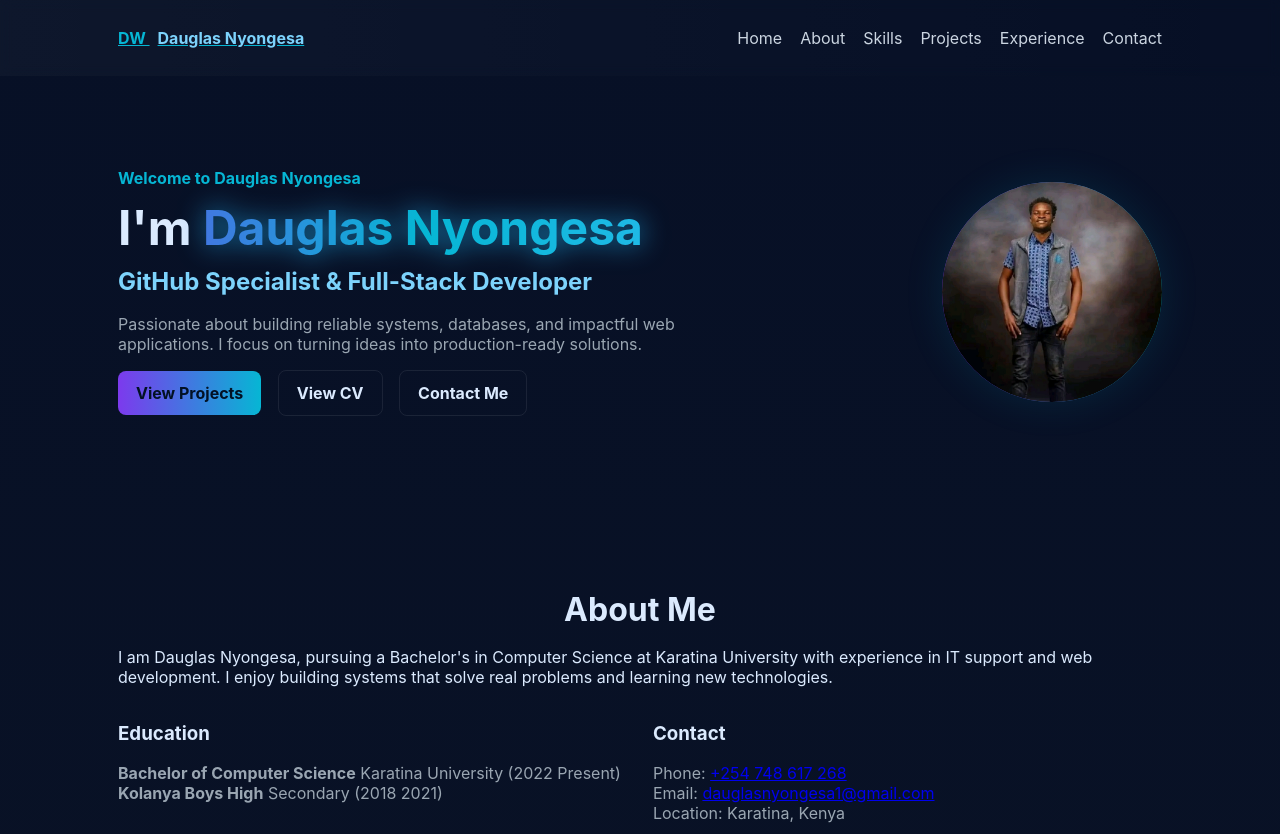
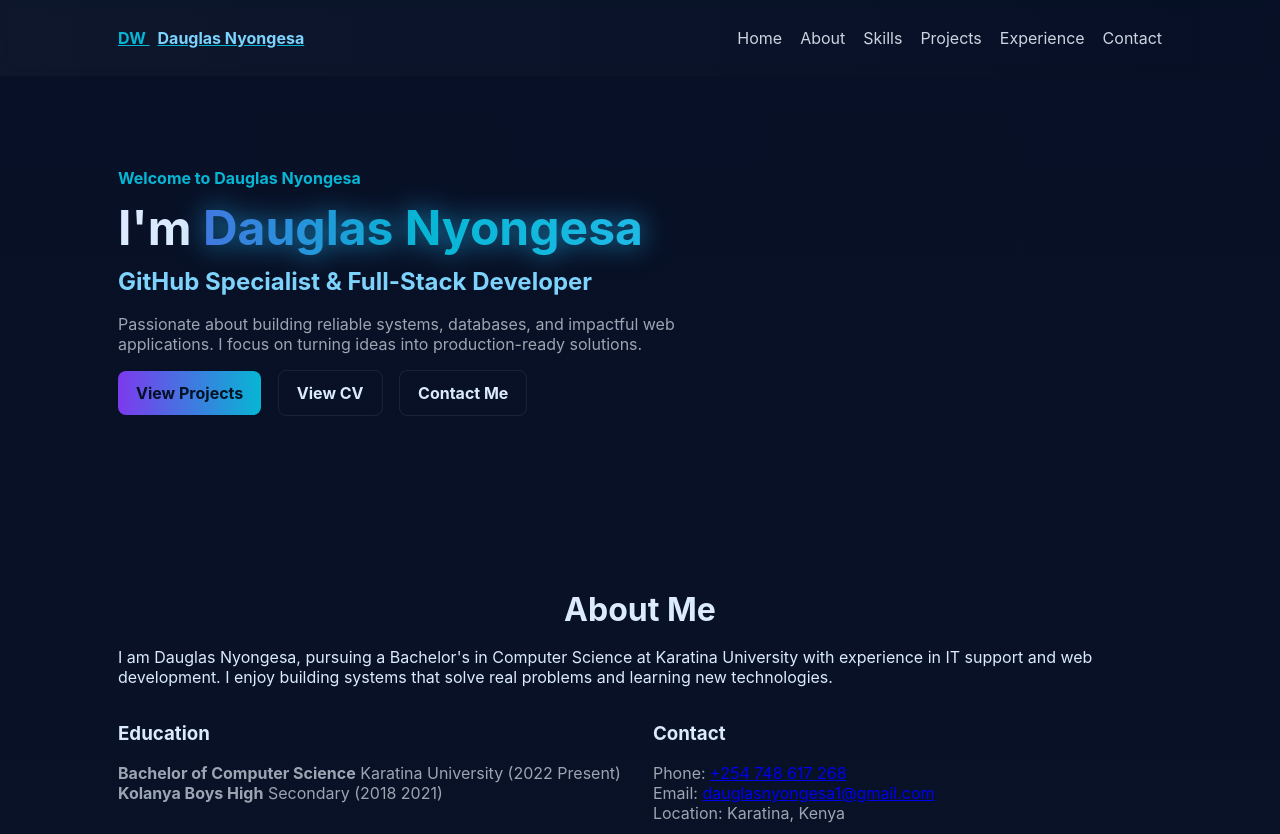
Before and after one commit to Dag-hub28/Portfolio, a website: page index.html in a window 1280 px wide. Shown: the top 834 px of the page. Drawn offline with Linux system fonts and the light colour scheme.

Commit message:
Remove profile picture from portfolio

```diff
--- a/index.html
+++ b/index.html
@@ -43,11 +43,6 @@
             <a class="btn primary" href="#projects">View Projects</a>
             <a class="btn outline" href="https://docs.google.com/document/d/1TM2q87HBwQGqdKLc7llJdO_J6_ah75qD/edit?usp=drive_link&ouid=113728641462529479123&rtpof=true&sd=true" target="_blank" rel="noopener noreferrer">View CV</a>
             <a class="btn outline" href="#contact">Contact Me</a>
-          </div>
-        </div>
-        <div class="hero-photo" aria-hidden>
-          <div class="photo-frame">
-            <img src="assets/WhatsApp Image 2025-10-21 at 22.07.33_373c7b54.jpg" alt="Dauglas Nyongesa photo" class="hero-img">
           </div>
         </div>
       </div>
```
